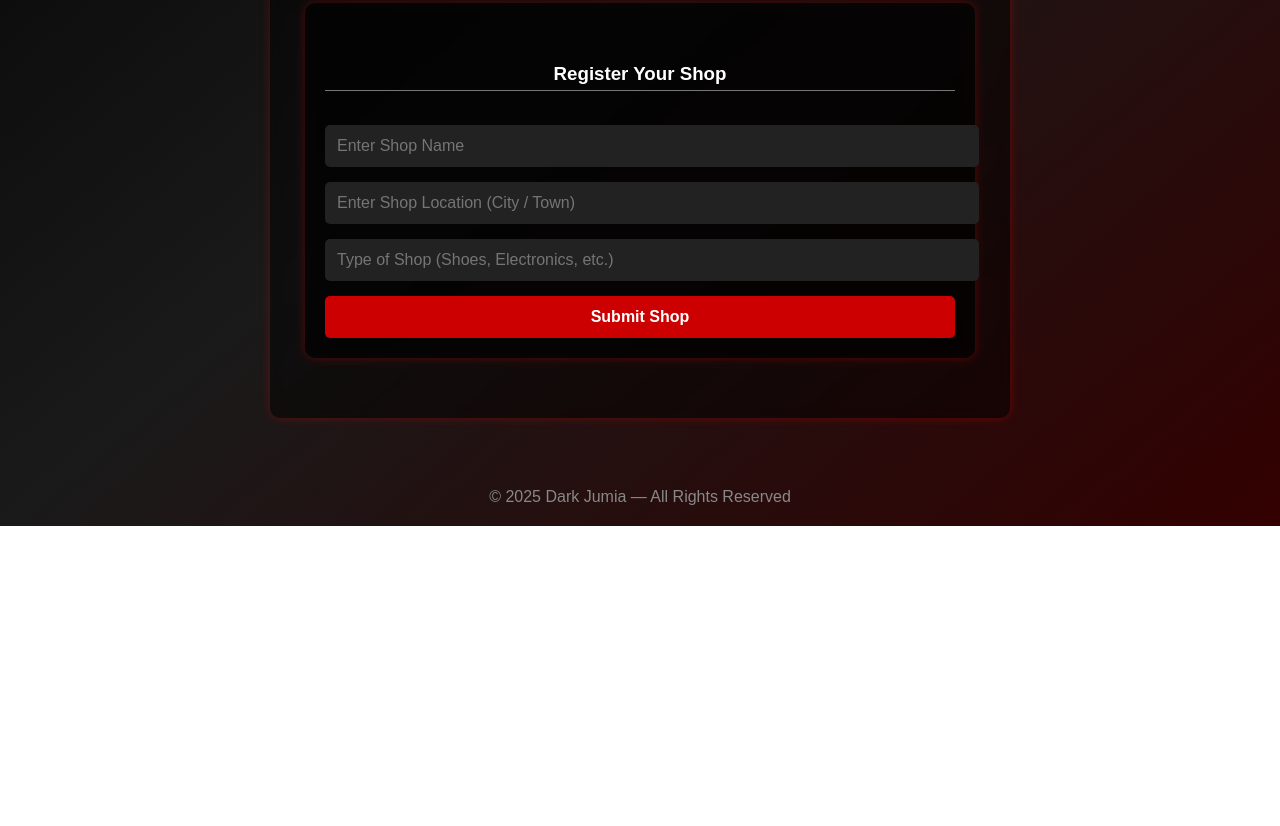
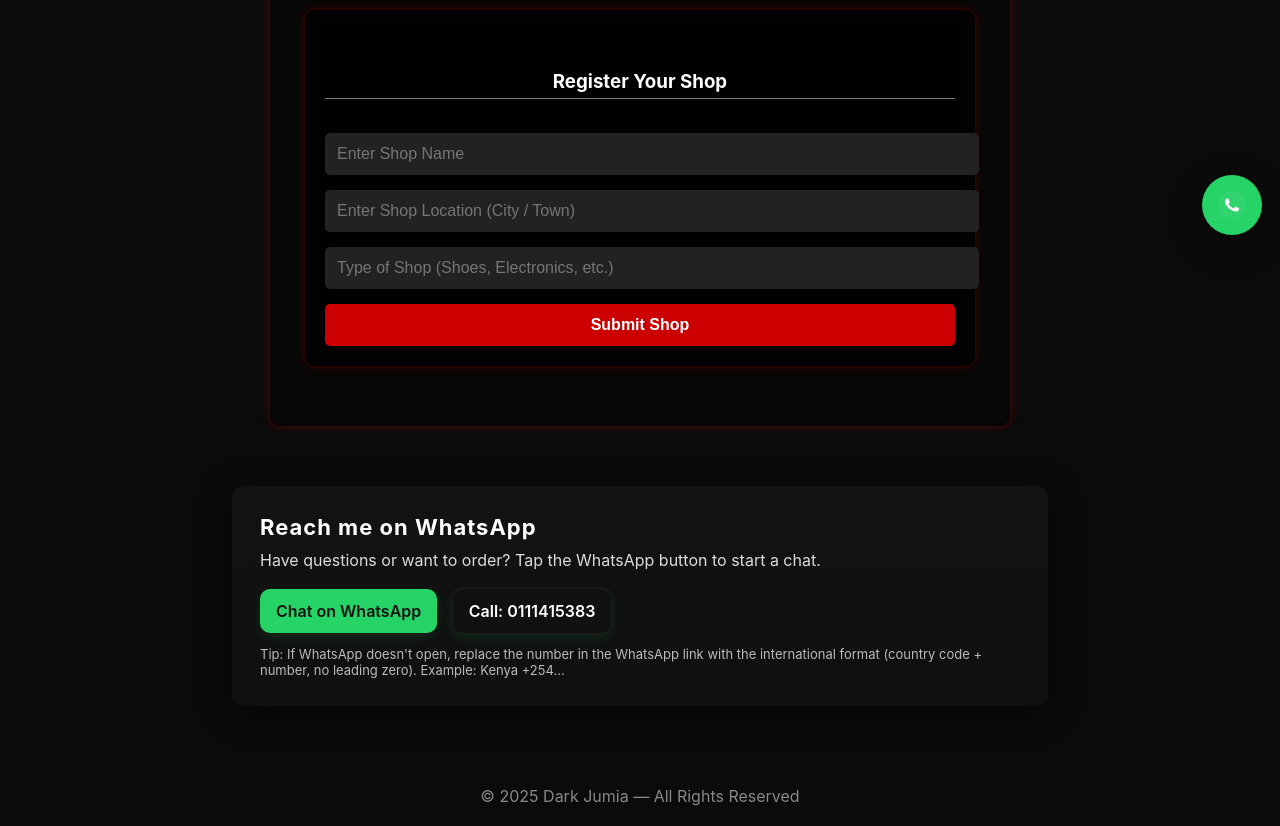
Before and after one commit to shabbycee/DARK-JUMIA, a plain HTML site: page index.html in a window 1280 px wide. Shown: the part 547-1373 px from the top of the page. Before the commit the page ends 1073 px from the top, so only its background shows below. Drawn offline with Linux system fonts and the light colour scheme.

Commit message:
Update index.html

```diff
--- a/index.html
+++ b/index.html
@@ -384,6 +384,68 @@ function submitShop() {
 
         </div>
 
+<!DOCTYPE html>
+<html lang="en">
+<head>
+<meta charset="utf-8" />
+<meta name="viewport" content="width=device-width,initial-scale=1" />
+<title>Contact - Dark Jumia</title>
+<style>
+  body { font-family: -apple-system, BlinkMacSystemFont, "Segoe UI", Roboto, Arial; margin:0; background:#0b0b0b; color:#fff; }
+  .contact {
+    max-width:760px; margin:60px auto; padding:28px;
+    background:linear-gradient(180deg, rgba(255,255,255,0.03), rgba(255,255,255,0.02));
+    border-radius:12px; box-shadow:0 6px 30px rgba(0,0,0,0.6);
+  }
+  .contact h2 { margin:0 0 10px; font-size:22px; letter-spacing:1px; }
+  .contact p { margin:8px 0 18px; color:#dcdcdc; }
+  .btn {
+    display:inline-block; text-decoration:none; padding:12px 16px; border-radius:10px;
+    font-weight:600; color:#111; background:#25D366; box-shadow:0 4px 12px rgba(37,211,102,0.12);
+  }
+  .call { background:#111; color:#fff; border:1px solid rgba(255,255,255,0.06); margin-left:10px; }
+  .note { margin-top:12px; font-size:13px; color:#bbb; }
+  /* Floating WhatsApp button */
+  .wh-float {
+    position:fixed; right:18px; bottom:18px; z-index:9999;
+    width:60px; height:60px; border-radius:50%; background:#25D366;
+    display:flex; align-items:center; justify-content:center; box-shadow:0 10px 30px rgba(0,0,0,0.4);
+  }
+  .wh-float a { color:#072; text-decoration:none; font-weight:700; }
+  .wh-ico { width:28px; height:28px; display:block; }
+</style>
+</head>
+<body>
+
+<div class="contact">
+  <h2>Reach me on WhatsApp</h2>
+  <p>Have questions or want to order? Tap the WhatsApp button to start a chat.</p>
+
+  <!-- Replace the number in both places if you want international format (no +, no spaces): e.g. 2547XXXXXXXX -->
+  <a class="btn" id="waBtn" href="https://wa.me/0111415383?text=Hello%20I%20am%20interested%20in%20Dark%20Jumia" target="_blank" rel="noopener">
+    Chat on WhatsApp
+  </a>
+
+  <a class="btn call" href="tel:+0111415383">Call: 0111415383</a>
+
+  <div class="note">
+    Tip: If WhatsApp doesn't open, replace the number in the WhatsApp link with the international format (country code + number, no leading zero). Example: Kenya +254...
+  </div>
+</div>
+
+<!-- floating button -->
+<div class="wh-float" aria-hidden="false">
+  <a href="https://wa.me/0111415383?text=Hello%20I%20am%20interested%20in%20Dark%20Jumia" target="_blank" rel="noopener" title="Chat on WhatsApp">
+    <!-- simple SVG WhatsApp icon -->
+    <svg class="wh-ico" viewBox="0 0 24 24" fill="none" xmlns="http://www.w3.org/2000/svg" aria-hidden="true">
+      <path d="M20.52 3.48A11.86 11.86 0 0012 0C5.37 0 .01 5.37.01 12c0 2.12.56 4.09 1.54 5.83L0 24l6.4-1.67A11.94 11.94 0 0012 24c6.63 0 12-5.37 12-12 0-3.2-1.25-6.2-3.48-8.52z" fill="#ffffff" opacity="0.06"/>
+      <path d="M17.472 14.382c-.297-.149-1.758-.867-2.03-.967-.273-.099-.472-.149-.672.149-.198.297-.767.967-.94 1.163-.173.198-.347.223-.644.074-.297-.149-1.255-.462-2.39-1.477-.885-.788-1.48-1.761-1.653-2.059-.173-.297-.018-.458.13-.606.134-.133.298-.347.446-.52.149-.173.198-.297.298-.495.099-.198 0-.371-.049-.52-.049-.148-.672-1.62-.922-2.22-.242-.583-.487-.504-.672-.514l-.573-.01c-.198 0-.52.074-.792.371s-1.04 1.016-1.04 2.479 1.065 2.876 1.213 3.074c.149.198 2.095 3.2 5.08 4.487 3.042 1.333 3.042.888 3.588.833.547-.056 1.758-.719 2.006-1.413.248-.695.248-1.29.173-1.413-.074-.123-.273-.198-.57-.347z" fill="#fff"/>
+    </svg>
+  </a>
+</div>
+
+</body>
+</html>
 
     </div>
 
```
